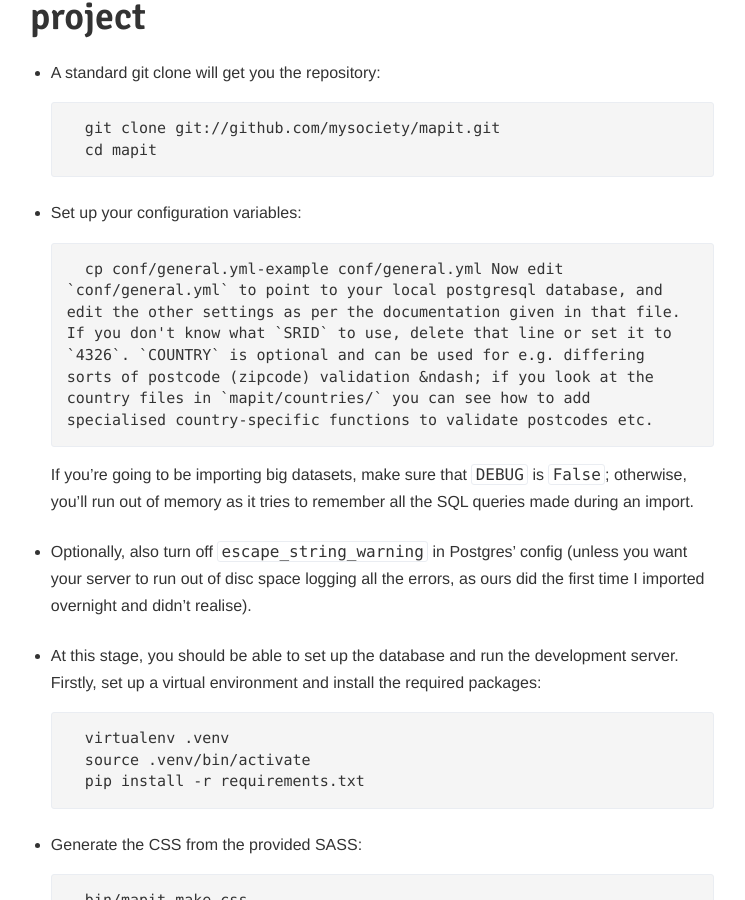
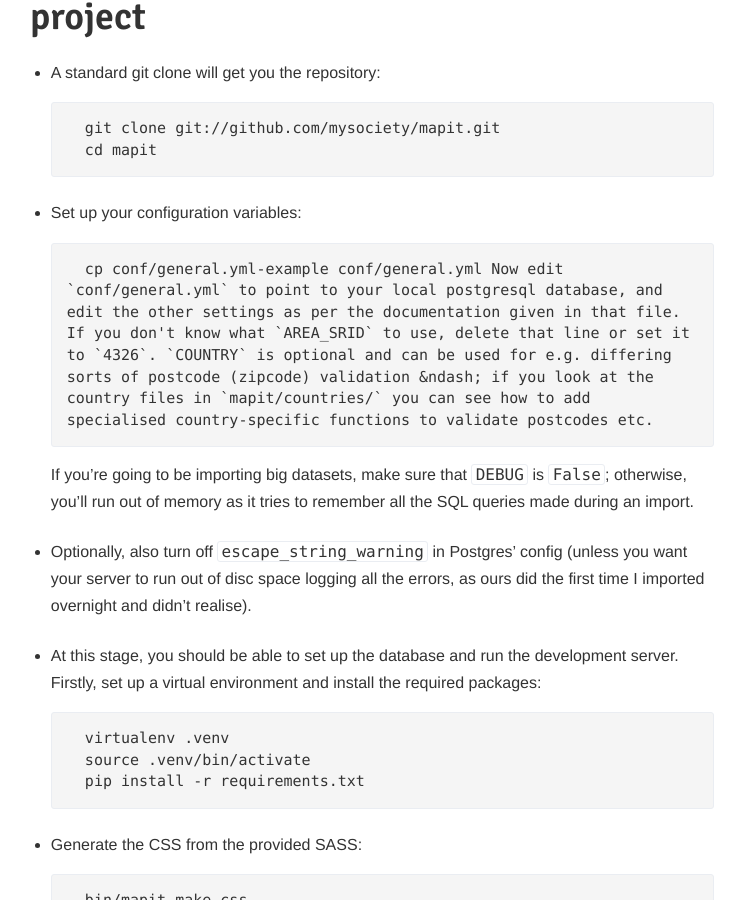
Before and after one commit to mysociety/mapit.poplus.org, a Jekyll site: the page built from docs/self-hosted/install/index.md, in a window 1280 px wide and 900 px high, scrolled down 1935 px. Shown: the whole window, without its empty margins (268-1013 px from the left). Built offline with Jekyll 4.4.1, drawn with Linux system fonts in a browser that asks for light colours; Markdown is read by kramdown in place of the engine named in the settings.

Commit message:
Use correct AREA_SRID variable name.

```diff
--- a/docs/self-hosted/install/index.md
+++ b/docs/self-hosted/install/index.md
@@ -85,11 +85,11 @@ Installation standalone with the example project
         cp conf/general.yml-example conf/general.yml
 Now edit `conf/general.yml` to point to your local postgresql database, and
 edit the other settings as per the documentation given in that file. If you
-don't know what `SRID` to use, delete that line or set it to `4326`. `COUNTRY`
-is optional and can be used for e.g. differing sorts of postcode (zipcode)
-validation &ndash; if you look at the country files in `mapit/countries/` you
-can see how to add specialised country-specific functions to validate postcodes
-etc.
+don't know what `AREA_SRID` to use, delete that line or set it to `4326`.
+`COUNTRY` is optional and can be used for e.g. differing sorts of postcode
+(zipcode) validation &ndash; if you look at the country files in
+`mapit/countries/` you can see how to add specialised country-specific
+functions to validate postcodes etc.
 
   If you're going to be importing big datasets, make sure that `DEBUG` is
 `False`; otherwise, you'll run out of memory as it tries to remember all the
```
Also changed, not shown: docs/self-hosted/install/ami/index.md (+1 -1 lines), docs/self-hosted/install/install-script/index.md (+1 -1 lines).
